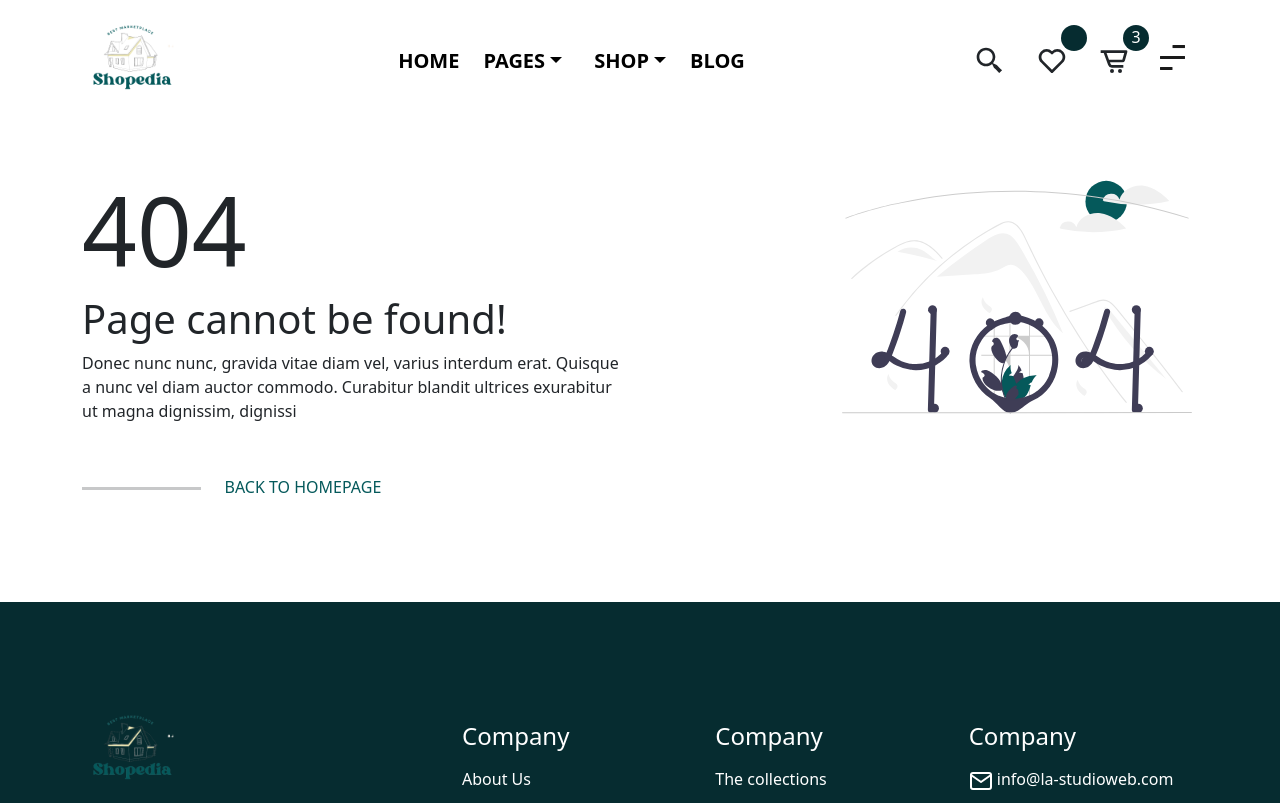
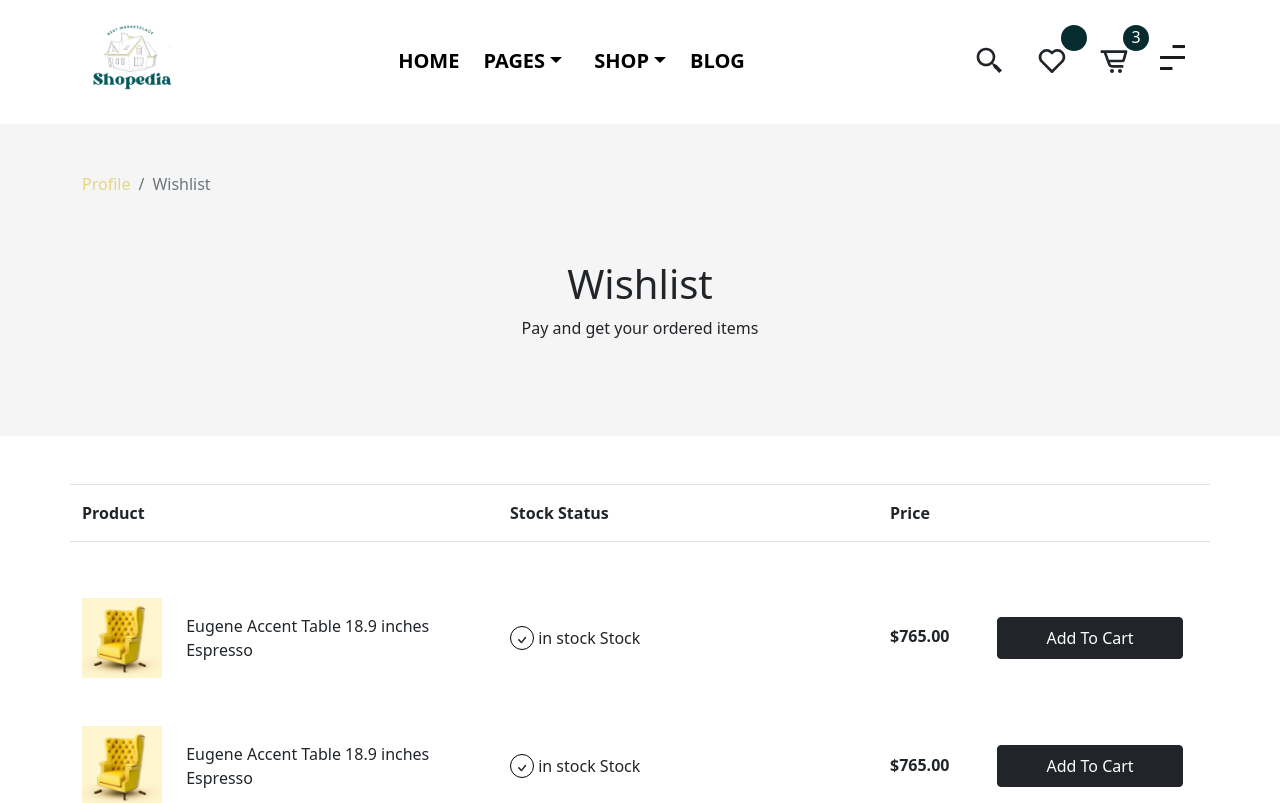
Before and after one commit to rintosaputro/shopedia-frontend, a Next.js app: page /wishlist in a window 1280 px wide. Before the commit this address had no page. Shown: the top 803 px of the page. Built offline with nearby package versions, Linux system fonts and the light colour scheme.

Commit message:
Feat : Wishlist Page

```diff
--- /dev/null
+++ b/pages/wishlist/index.js
@@ -0,0 +1,74 @@
+import Head from 'next/head'
+import Input from '../../components/CInput'
+import { Container, Row, Col, Form, Button } from 'react-bootstrap'
+import Layout from '../../components/Layout'
+import BreadCrumb from '../../components/BrreadCrumb'
+import Image from 'next/image'
+import { BsCheck } from 'react-icons/bs';
+import styles from './wishlist.module.css';
+import CButton from "../../components/CButton";
+
+const Index = () => {
+  const formatter = new Intl.NumberFormat('en-US', {
+    style: 'currency',
+    currency: 'USD',
+  });
+
+  const dataProduct = [
+    { pict: '/images/Mask.png', desc: 'Eugene Accent Table 18.9 inches Espresso', stock: 'in stock', price: 765 },
+    { pict: '/images/Mask.png', desc: 'Eugene Accent Table 18.9 inches Espresso', stock: 'in stock', price: 765 },
+    { pict: '/images/Mask.png', desc: 'Eugene Accent Table 18.9 inches Espresso', stock: 'in stock', price: 765 }
+  ]
+  return (
+    <Layout>
+      <Head>
+        <title>Wishlist | Shopedia</title>
+        <meta name="viewport" content="initial-scale=1.0, width=device-width" />
+      </Head>
+      <div className={'bg-color4 py-5'}>
+        <Container>
+          <BreadCrumb data={[{ name: 'Profile', href: '/profile' }, { name: 'Wishlist', active: true }]} />
+        </Container>
+        <h1 className={'text-center pt-5'}>Wishlist</h1>
+        <div className={'text-center pb-5'}>Pay and get your ordered items</div>
+      </div>
+      <Container className='mt-5'>
+        <Row className="border-bottom border-top py-3 fw-bold d-none d-lg-flex">
+          <Col lg={4}>
+            Product
+          </Col>
+          <Col lg={4}>
+            <span className="ms-0 ms-lg-5">Stock Status</span>
+          </Col>
+          <Col lg={4}>
+            <span className="ms-0 ms-lg-5">Price</span>
+          </Col>
+        </Row>
+        <Row className='pb-5 pt-2'>
+          <Col xs={12} md={12}>
+            {dataProduct.map((data, index) => {
+              return (
+                <Row key={index} className='my-5'>
+                  <Col xs={12} sm={6} lg={4} className='d-flex flex-row align-items-center'>
+                    <Image src={data.pict} alt='product' width={100} height={100} />
+                    <span className="ps-4">{data.desc}</span>
+                  </Col>
+                  <Col xs={12} sm={6} lg={4} className='my-auto'>
+                    <div className="my-3 my-lg-0 ms-0 ms-lg-5">
+                      <span className={styles.pill}><BsCheck /></span> {data.stock} Stock
+                    </div>
+                  </Col>
+                  <Col xs={12} sm={12} lg={4} className='my-auto'>
+                    <span className="fw-bold ms-0 ms-lg-5">{formatter.format(data.price)}</span>
+                    <CButton classStyle='px-5 py-2 ms-5' color='dark'>Add To Cart</CButton>
+                  </Col>
+                </Row>
+              )
+            })}
+          </Col>
+        </Row>
+      </Container>
+    </Layout>
+  )
+}
+export default Index
--- /dev/null
+++ b/pages/wishlist/wishlist.module.css
@@ -0,0 +1,17 @@
+.list {
+  list-style-type: none;
+}
+.pill {
+  padding: 0px 3px;
+  border-radius: 90px;
+  border: 1px solid black;
+}
+.contain {
+  margin-bottom: 170px;
+}
+
+@media all and (max-width: 768px) {
+  .list {
+    width: 25% !important;
+  }
+}
```
